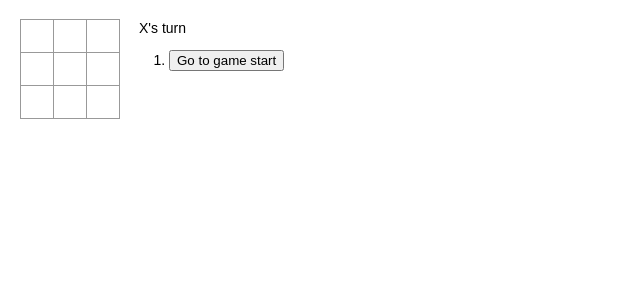
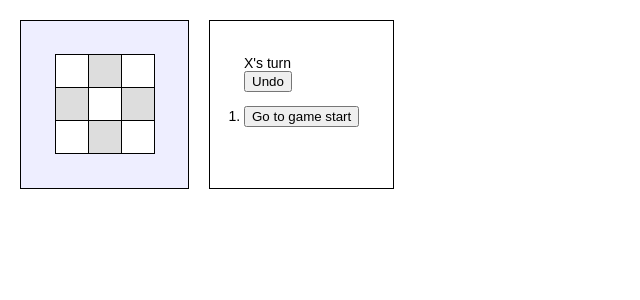
Before and after one commit to allandelarosa/ultimate-tic-tac-toe, a React (Create React App) app: page / in a window 1280 px wide. Shown: the top 300 px of the page, without its empty margins (0-640 px from the left). Built offline with nearby package versions, Linux system fonts and the light colour scheme.

Commit message:
Added undo button to go back one move; will use this instead of entire move history

```diff
--- a/src/index.css
+++ b/src/index.css
@@ -4,7 +4,7 @@ body {
 }
 
 ol, ul {
-  padding-left: 30px;
+  padding-left: 0px;
 }
 
 .board-row:after {
@@ -19,15 +19,17 @@ ol, ul {
 
 .square {
   /*background: #fff;*/
-  border: 1px solid #999;
+  border: 1px solid #000;
   float: left;
   font-size: 24px;
   font-weight: bold;
+  text-shadow: -1px 0 black, 0 1px black, 1px 0 black, 0 -1px black;
+  color: white;
   line-height: 34px;
   height: 34px;
   margin-right: -1px;
   margin-top: -1px;
-  padding: 0;
+  padding: 0px;
   text-align: center;
   width: 34px;
 }
@@ -45,6 +47,14 @@ ol, ul {
   flex-direction: row;
 }
 
+.game-board {
+  background: #eef;
+  border: 1px solid black;
+  padding: 34px;
+}
+
 .game-info {
   margin-left: 20px;
+  border: 1px solid black;
+  padding: 34px;
 }
--- a/src/index.js
+++ b/src/index.js
@@ -1,8 +1,5 @@
 /*
   To do:
-  - display location for each move in history
-  - play with css to make look nicer
-
   - ultimate tic tac toe?
 */
 
@@ -31,7 +28,7 @@ class Board extends React.Component {
       key={i}
       value={this.props.squares[i]}
       onClick={() => this.props.onClick(i)}
-      background={this.props.winner && this.props.winner.includes(i) ? "yellow" : "white"}
+      background={this.props.winner && this.props.winner.includes(i) ? "yellow" : i%2===1 ? "#ddd" : "white"}
     />;
   }
 
@@ -104,6 +101,15 @@ class Game extends React.Component {
     });
   }
 
+  undo() {
+    if ( this.state.stepNumber > 0 ) {
+      this.setState({
+      stepNumber: this.state.stepNumber - 1,
+      xIsNext: !this.state.xIsNext
+    });
+    }
+  }
+
   render() {
     const history = this.state.history;
     const current = history[this.state.stepNumber];
@@ -148,6 +154,7 @@ class Game extends React.Component {
         </div>
         <div className="game-info">
           <div>{status}</div>
+          <button onClick={() => this.undo()}>Undo</button>
           <ol>{moves}</ol>
         </div>
       </div>
```
